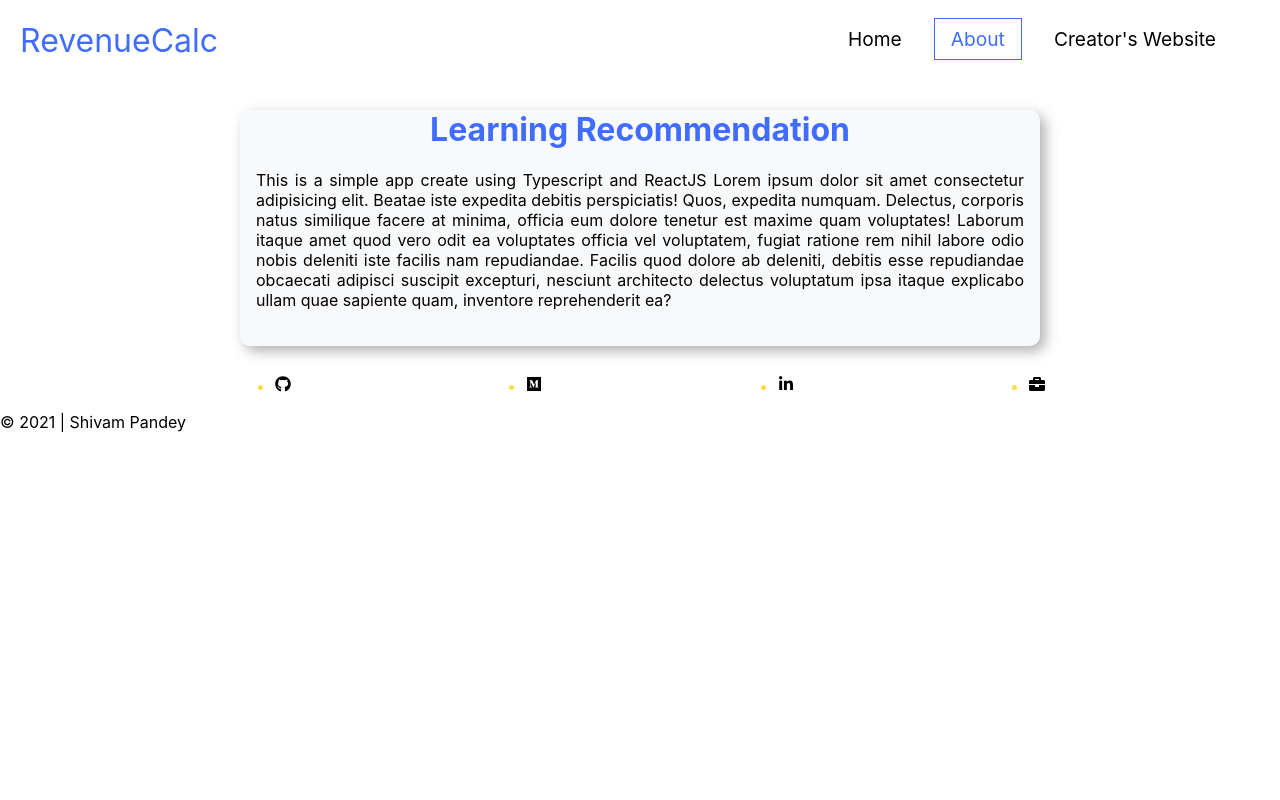
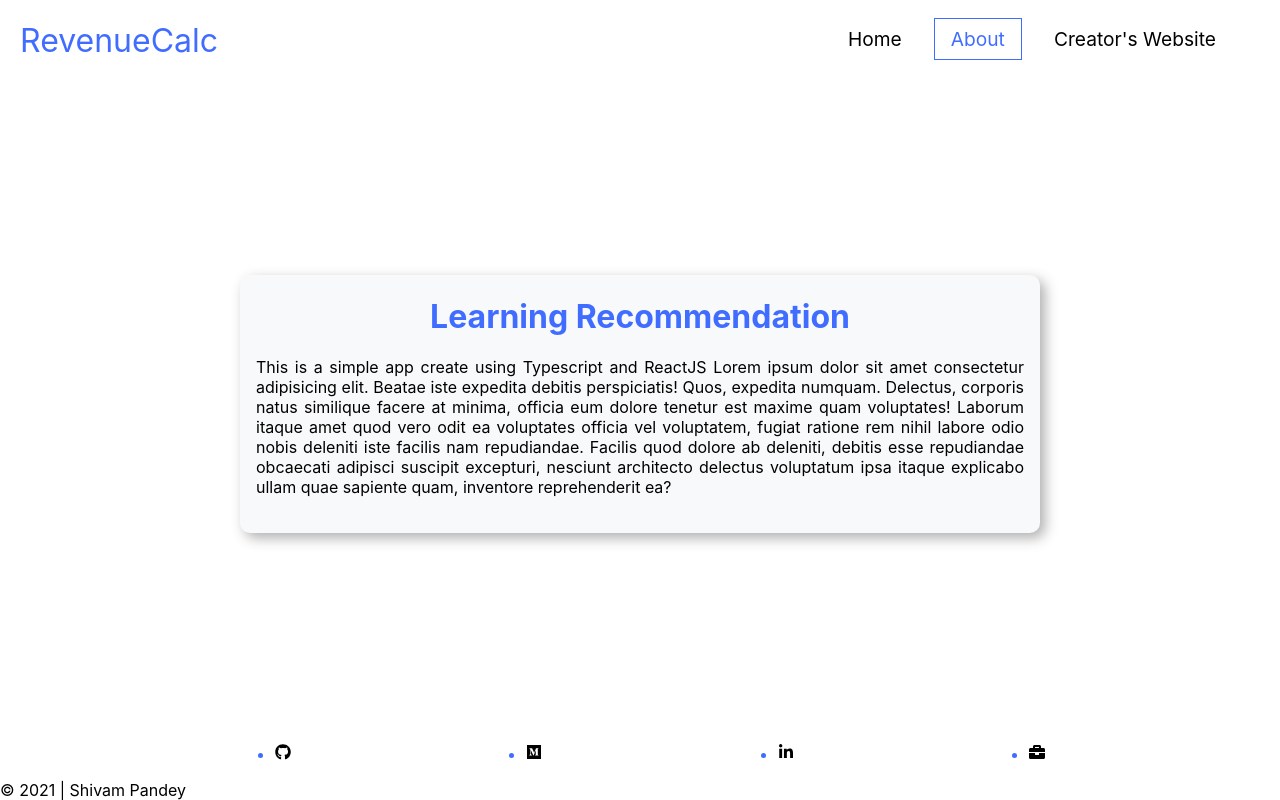
Before and after one commit to SJTGSHIVAM/profit_loss_mark14, a React (Create React App) app: page /about in a window 1280 px wide. Built offline with nearby package versions, Linux system fonts and the light colour scheme.

Commit message:
style: footer fixed at bottom

```diff
--- a/src/App.css
+++ b/src/App.css
@@ -1,38 +1,13 @@
-.App {
-  text-align: center;
+* {
+  box-sizing: border-box;
 }
-
-.App-logo {
-  height: 40vmin;
-  pointer-events: none;
+html,
+body {
+  min-height: 100vh;
 }
-
-@media (prefers-reduced-motion: no-preference) {
-  .App-logo {
-    animation: App-logo-spin infinite 20s linear;
-  }
-}
-
-.App-header {
-  background-color: #282c34;
+#root {
   min-height: 100vh;
   display: flex;
   flex-direction: column;
-  align-items: center;
-  justify-content: center;
-  font-size: calc(10px + 2vmin);
-  color: white;
+  align-items: stretch;
 }
-
-.App-link {
-  color: #61dafb;
-}
-
-@keyframes App-logo-spin {
-  from {
-    transform: rotate(0deg);
-  }
-  to {
-    transform: rotate(360deg);
-  }
-}
--- a/src/components/Footer/Footer.css
+++ b/src/components/Footer/Footer.css
@@ -1,5 +1,5 @@
 .footerLink {
-  color: #ffdd40;
+  color: #406dff;
 }
 footer ul {
   display: flex;
--- a/src/components/ProfitCalc/ProfitCalc.css
+++ b/src/components/ProfitCalc/ProfitCalc.css
@@ -7,7 +7,7 @@
 }
 .bcard {
   background-color: #f8f9fa;
-  margin: 30px auto;
+  margin: auto;
   border-radius: 10px;
   padding: 0 0 20px 0;
   -webkit-box-shadow: 5px 5px 13px 0px rgba(50, 50, 50, 0.39);
```
